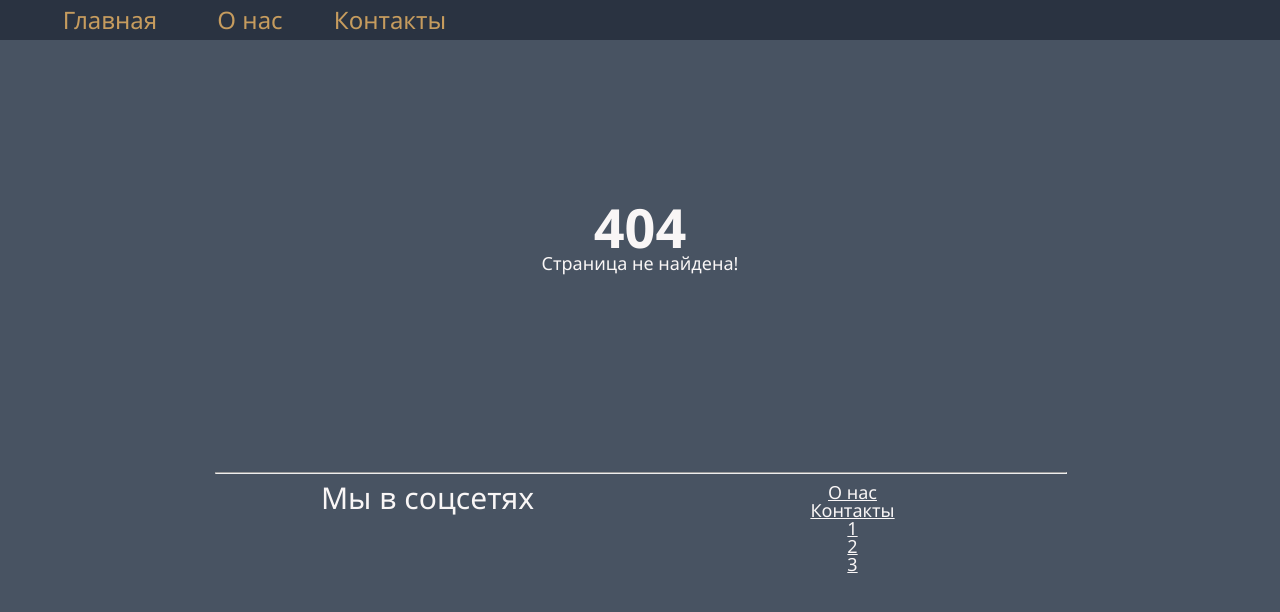
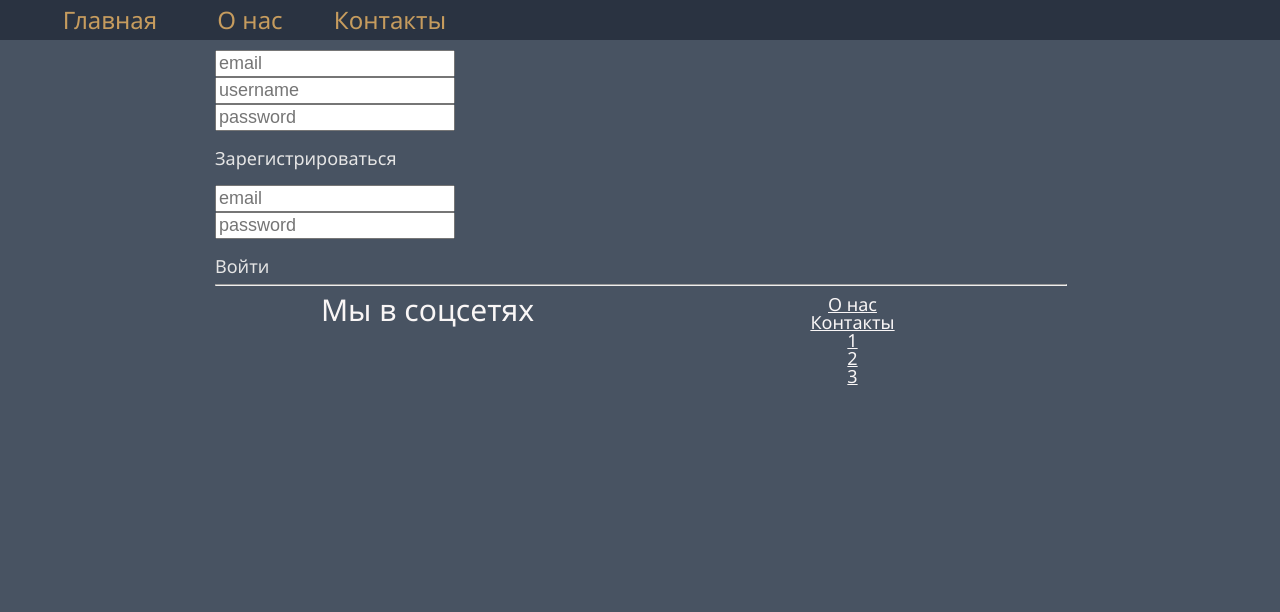
Before and after one commit to Leonidas51/instant-recipe, a React app in the folder instantrecipe/frontend/: page /auth in a window 1280 px wide. Before the commit this address had no page. Shown: the top 612 px of the page. Built offline with nearby package versions, Linux system fonts and the light colour scheme.

Commit message:
primitive register interface

```diff
--- a/instantrecipe/frontend/src/App.js
+++ b/instantrecipe/frontend/src/App.js
@@ -9,6 +9,7 @@ import Index from "./pages/Index";
 import NotFound from "./pages/NotFound";
 import RecipeDetails from "./pages/RecipeDetails";
 import RecipeList from "./pages/RecipeList";
+import Auth from "./pages/Auth";
 import TagByName from "./components/utils/TagByName";
 import Header from "./components/shared/Header";
 import Footer from "./components/shared/Footer";
@@ -40,6 +41,7 @@ class App extends React.Component {
               <Route path="/about" render={() => (<About cookies={this.props.cookies}/>)} />
               <Route path="/recipes/:type/:search/:sort?" render={() => (<RecipeList cookies={this.props.cookies}/>)}/>
               <Route path="/recipe/details/:details" render={() => (<RecipeDetails cookies={this.props.cookies}/>)} />
+              <Route path="/auth" render={() => (<Auth cookies={this.props.cookies} />)} />
               <Route path="/tag_name/:name" render={() => (<TagByName cookies={this.props.cookies}/>)} />
               <Route render={() => (<NotFound cookies={this.props.cookies}/>)} />
             </Switch>
--- a/instantrecipe/frontend/src/index.html
+++ b/instantrecipe/frontend/src/index.html
@@ -19,7 +19,6 @@
     });
     </script>
     <title>Рецепт Быстрого Приготовления</title>
-    <meta name="csrf-token" content="{{ csrf_token() }}">
 </head>
 
 <body>
--- /dev/null
+++ b/instantrecipe/frontend/src/pages/Auth.js
@@ -0,0 +1,97 @@
+import React, {Component} from "react";
+import { BrowserRouter as Router, Route, Link } from "react-router-dom";
+
+class Auth extends React.Component {
+  constructor(props) {
+    super(props);
+
+    this.state = {
+      login_email: '',
+      login_pass: '',
+      reg_email: '',
+      reg_username: '',
+      reg_pass: ''
+    }
+
+    this.onRegEmailChange = this.onRegEmailChange.bind(this);
+    this.onRegUsernameChange = this.onRegUsernameChange.bind(this);
+    this.onRegPasswordChange = this.onRegPasswordChange.bind(this);
+    this.onLoginEmailChange = this.onLoginEmailChange.bind(this);
+    this.onLoginPassChange = this.onLoginPassChange.bind(this);
+    this.login = this.login.bind(this);
+    this.register = this.register.bind(this);
+  }
+
+  onRegEmailChange(e) {
+    this.setState({reg_email: e.target.value});
+  }
+
+  onRegUsernameChange(e) {
+    this.setState({reg_username: e.target.value});
+  }
+
+  onRegPasswordChange(e) {
+    this.setState({reg_pass: e.target.value});
+  }
+
+  onLoginEmailChange(e) {
+    this.setState({login_email: e.target.value});
+  }
+
+  onLoginPassChange(e) {
+    this.setState({login_pass: e.target.value});
+  }
+
+  login(e) {
+    const {login_email, login_pass} = this.state;
+
+    fetch('api/user/login/', {
+      method: 'POST',
+      headers: {
+        'X-CSRF-Token': this.props.cookies.get('csrftoken'),
+        'Content-Type': 'application/json'
+      },
+      body: JSON.stringify({
+        email: login_email,
+        password: login_pass
+      })
+    })
+  }
+
+  register(e) {
+    const {reg_email, reg_username, reg_pass} = this.state;
+
+    fetch('/api/user/register/', {
+      method: 'POST',
+      headers: {
+        'X-CSRF-Token': this.props.cookies.get('csrftoken'),
+        'Content-Type': 'application/json'
+      },
+      body: JSON.stringify({
+        email: reg_email,
+        username: reg_username,
+        password: reg_pass
+      })
+    })
+  }
+
+  render() {
+    return (
+      <div className="content-area content-area_auth">
+        <div className="auth__registration">
+          <input type="text" placeholder="email" value={this.state.reg_email} onChange={this.onRegEmailChange} /><br />
+          <input type="text" placeholder="username" value={this.state.reg_username} onChange={this.onRegUsernameChange} /><br />
+          <input type="password" placeholder="password" value={this.state.reg_pass} onChange={this.onRegPasswordChange} /><br /><br />
+          <div className="auth__button auth__register-button" onClick={this.register}>Зарегистрироваться</div><br />
+        </div>
+        <div className="auth__login">
+          <input type="text" placeholder="email" value={this.state.login_email} onChange={this.onLoginEmailChange} /><br />
+          <input type="password" placeholder="password" value={this.state.login_pass} onChange={this.onLoginPassChange} /><br /><br />
+          <div className="auth__button auth__login-button" onClick={this.login}>Войти</div>
+        </div>
+      </div>
+    )
+  }
+}
+
+export default Auth;
```
Also changed, not shown: 1 other file (tests, documents, lock files or other folders).
